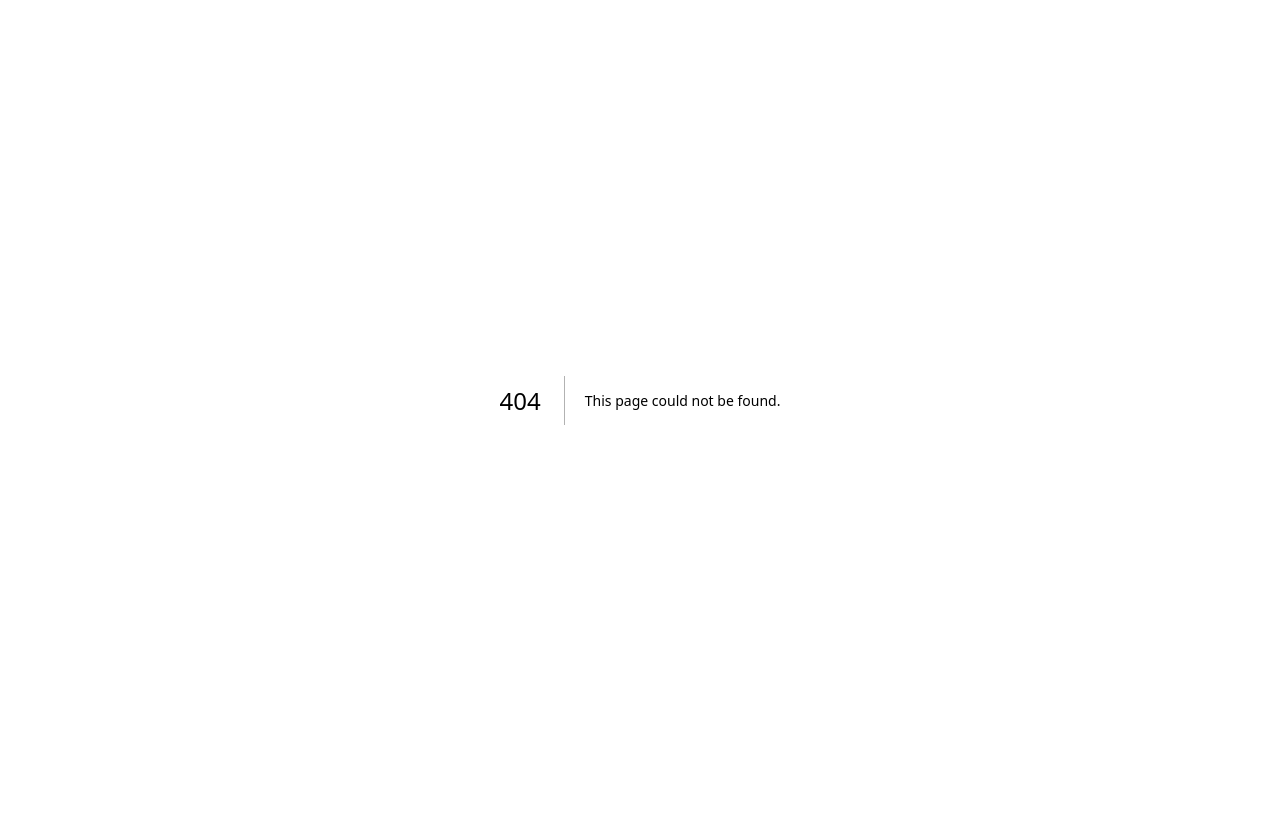
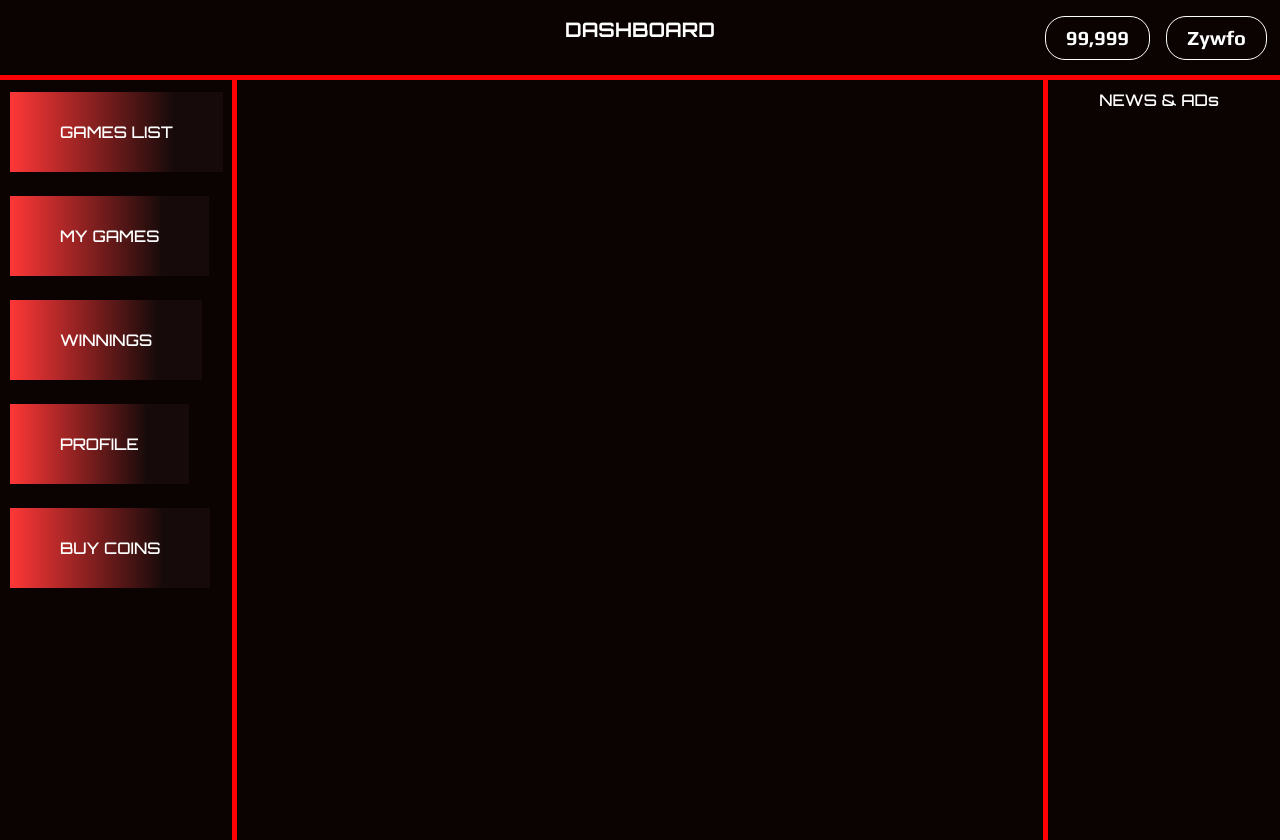
Before and after one commit to RsInfotechSystem/gaming-frontend, a Next.js app: page /dashboard in a window 1280 px wide. Before the commit this address had no page. Before the commit the page ends 800 px from the top, so only its background shows below. Built offline with nearby package versions, Linux system fonts and the light colour scheme.

Commit message:
dashboard setup and start designing

```diff
--- /dev/null
+++ b/app/dashboard/Dashboard.js
@@ -0,0 +1,53 @@
+"use client"
+import React from 'react';
+
+export default function Dashboard() {
+
+    return (
+        <>
+            <section>
+                <div className='dashboard_nav'>
+                    <div className='nav_dash_width'>
+                    </div>
+                    <div className='main_dash_heading'>
+                        <p>DASHBOARD</p>
+                    </div>
+                    <div className='dash_btn nav_dash_width' >
+                        <div>
+                            <button className='coin_btn'>99,999</button>
+                        </div>
+                        <div>
+                            <button className='coin_btn'>Zywfo</button>
+                        </div>
+                    </div>
+                </div>
+            </section>
+            <section className='tournament_main'>
+                <div className='menu_tabs'>
+                    <div className='tabs_dash_div'>
+                        <a href='#' className='dash_tab'>GAMES LIST</a>
+                    </div>
+                    <div className='tabs_dash_div'>
+                        <a href='#' className='dash_tab'>MY GAMES</a>
+                    </div>
+                    <div className='tabs_dash_div'>
+                        <a href='#' className='dash_tab'>WINNINGS</a>
+                    </div>
+                    <div className='tabs_dash_div'>
+                        <a href='#' className='dash_tab'>PROFILE</a>
+                    </div>
+                    <div className='tabs_dash_div'>
+                        <a href='#' className='dash_tab'>BUY COINS</a>
+                    </div>
+                </div>
+                <div className='tournament_list text-lg-center'>kjndje loremddijfhewbeui</div>
+                <div className='ads_tabs'>
+                    <div className='mt-5 text-center' >
+                        <p className='ad_text'>NEWS & ADs</p>
+                    </div>
+
+                </div>
+            </section>
+        </>
+    );
+}
--- /dev/null
+++ b/app/dashboard/page.js
@@ -0,0 +1,12 @@
+"use client"
+import React from 'react';
+import Dashboard from './Dashboard';
+
+export default function GameLead() {
+
+  return (
+    <>
+     <Dashboard/>
+    </>
+  );
+}
--- a/app/globals.css
+++ b/app/globals.css
@@ -1,42 +1,98 @@
-:root {
-  --background: #ffffff;
-  --foreground: #171717;
+
+@import url('https://fonts.googleapis.com/css2?family=Orbitron:wght@400..900&family=Play:wght@400;700&display=swap');
+
+* {
+    margin: 0;
+    padding: 0;
+    box-sizing: border-box;
 }
 
-@media (prefers-color-scheme: dark) {
-  :root {
-    --background: #0a0a0a;
-    --foreground: #ededed;
-  }
+::-webkit-scrollbar {
+    display: none;
+}
+body {
+    /* background-color: #fff; */
+  background-color: #0B0202;
+    scroll-behavior: smooth !important;
+    position: relative;
+}
+.dashboard_nav {
+    height: 80px;
+    width: 100vw;
+    position: relative;
+    background-color: #0B0202;
+    color: #fff;
+    display: flex;
+    justify-content:space-between;
+    align-items: center;
+    text-align: center;
+    font-family: "Orbitron", serif;
+    font-weight: 700;
+    font-style: normal;
+    font-size: 20px;
+    padding: 0px 20px;
+    border-bottom: 5px solid red;
+    position: fixed;
+    top: 0;
+    left: 0;
 }
 
-html,
-body {
-  max-width: 100vw;
-  overflow-x: hidden;
+
+.dash_btn{
+  display: flex;
 }
+.dash_btn div{
+  margin: 0px 8px;
+}
+.coin_btn{
+  padding: 6px 20px;
+  background-color: transparent;
+  color: #fff;
+  border: 1px solid #fff;
+  border-radius: 20px;
+  font-family: "Play", serif;
+  font-weight: 700;
+  font-size: 20px;
+  cursor: pointer;
+}
+.nav_dash_width{
+  width: 18%;
+}
+.tournament_main{
+  background-color: #0B0202;
+  display: flex;
+  padding: 0px 10px;
+}
+.menu_tabs{
+  width: 18%;
+  height: 100vh;
+  margin-top: 40px ;
+  border-right: 5px solid red;
+}
+.tournament_list{
+  width: 64%;
+}
+.ads_tabs{
+  width: 18%;
+  height: 100vh;
+  margin-top: 40px ;
+  border-left: 5px solid red;
 
-body {
-  color: var(--foreground);
-  background: var(--background);
-  font-family: Arial, Helvetica, sans-serif;
-  -webkit-font-smoothing: antialiased;
-  -moz-osx-font-smoothing: grayscale;
 }
-
-* {
-  box-sizing: border-box;
-  padding: 0;
-  margin: 0;
+.tabs_dash_div{
+  margin: 80px 0px;
 }
-
-a {
-  color: inherit;
+.dash_tab{
+  color: #fff;
   text-decoration: none;
+  background: rgb(255,55,55);
+  background: linear-gradient(90deg, rgba(255,55,55,1) 0%, rgba(22,10,10,1) 77%);
+  padding: 30px 50px;
+  font-family: "Orbitron", serif;
+  font-weight: 500;
 }
-
-@media (prefers-color-scheme: dark) {
-  html {
-    color-scheme: dark;
-  }
+.ad_text{
+  color: #fff;
+  font-family: "Orbitron", serif;
+  font-weight: 500;
 }
--- a/app/layout.js
+++ b/app/layout.js
@@ -1,5 +1,7 @@
 import { Geist, Geist_Mono } from "next/font/google";
 import "./globals.css";
+import "bootstrap/dist/css/bootstrap.min.css";
+
 
 const geistSans = Geist({
   variable: "--font-geist-sans",
```
Also changed, not shown: app/dashboard/games-list/GamesList.js (added, +16 -0 lines), app/dashboard/games-list/page.js (added, +12 -0 lines), app/page.js (+17 -17 lines).
